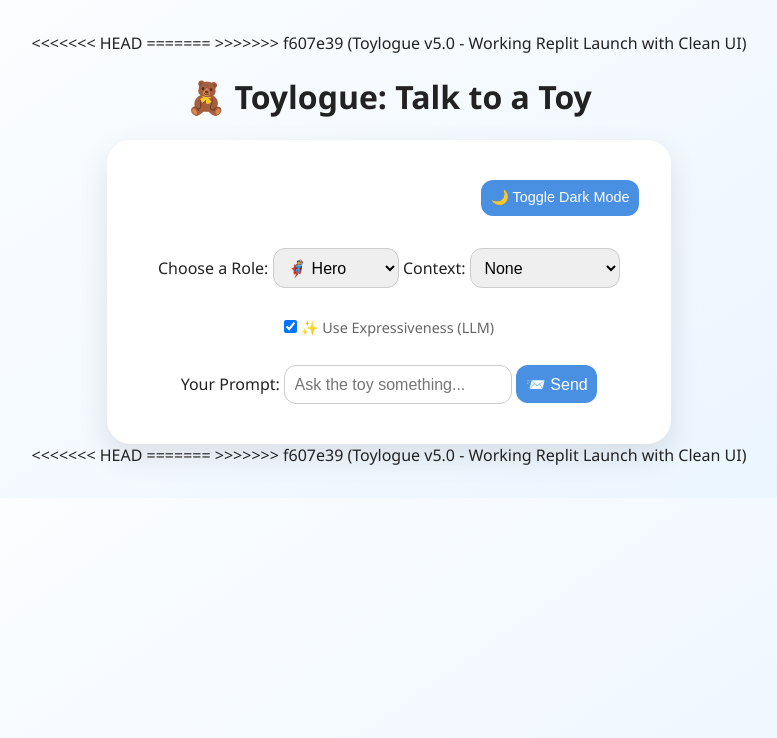
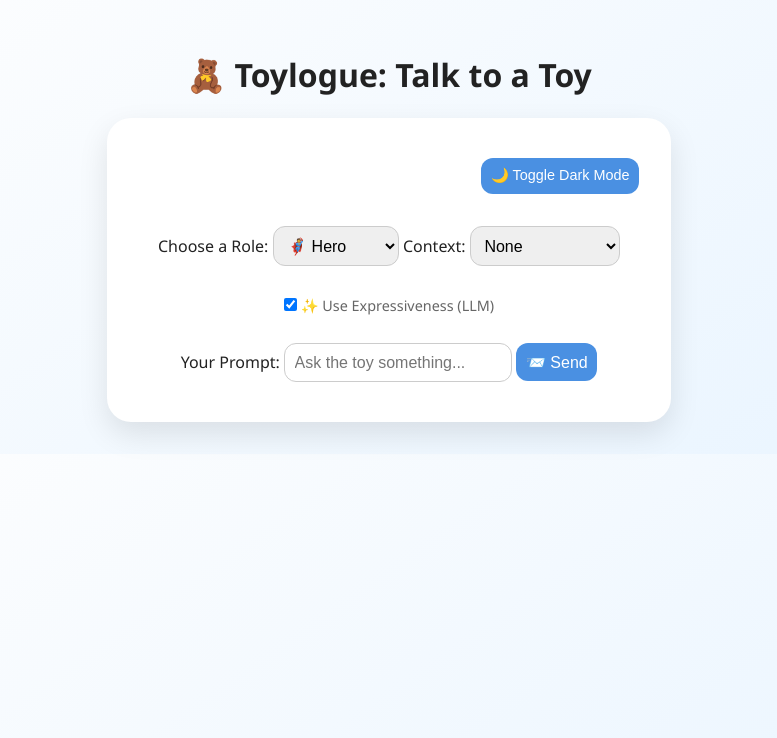
Before and after one commit to brasondo/toylogue-grammar-engine, a Flask app: page / in a window 1280 px wide. Shown: the top 738 px of the page, without its empty margins (251-1028 px from the left). Run offline with Flask 2, Linux system fonts and the light colour scheme.

Commit message:
Resolved index.html merge conflict

```diff
--- a/templates/index.html
+++ b/templates/index.html
@@ -1,9 +1,6 @@
 <!DOCTYPE html>
 <html lang="en">
-<<<<<<< HEAD
 
-=======
->>>>>>> f607e39 (Toylogue v5.0 - Working Replit Launch with Clean UI)
 <head>
   <meta charset="UTF-8" />
   <title>Toylogue: Talk to a Toy</title>
@@ -298,9 +295,5 @@
     }
   </script>
 </body>
-<<<<<<< HEAD
 
 </html>
-=======
-</html>
->>>>>>> f607e39 (Toylogue v5.0 - Working Replit Launch with Clean UI)
```
